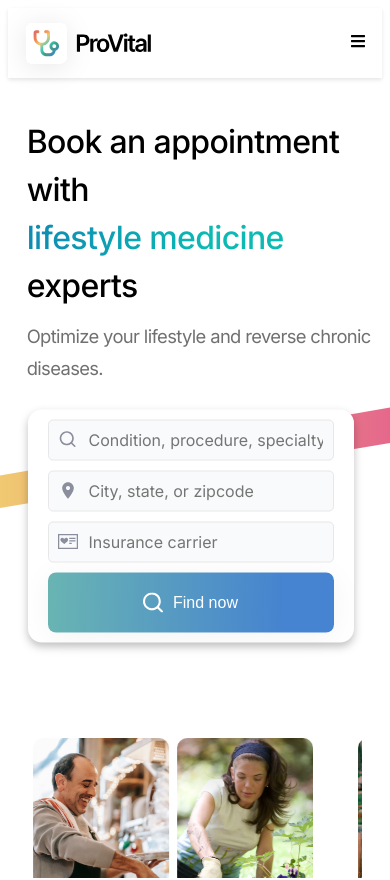
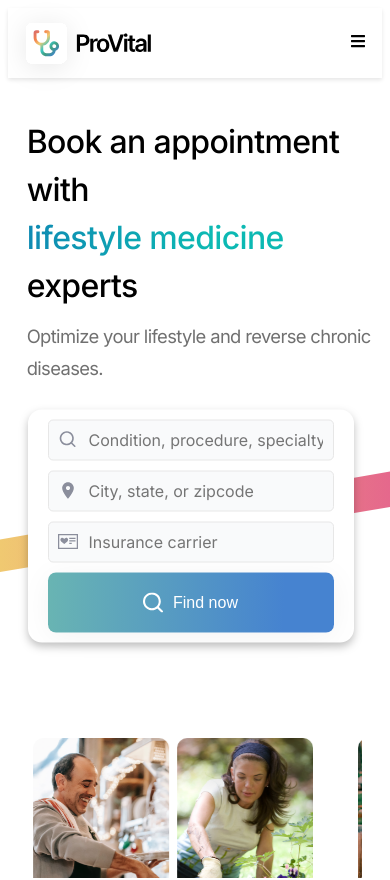
Before and after one commit to EvilFlame112/Provital-V2, a React (Vite) app: page / in a window 390 px wide. Shown: the top 880 px of the page. Built offline with nearby package versions, Linux system fonts and the light colour scheme.

Commit message:
finishing touches

```diff
--- a/src/components/colourelements/Barele.css
+++ b/src/components/colourelements/Barele.css
@@ -2,7 +2,7 @@
     display: flex;
     position: absolute;
     left: 0;
-    bottom: 10vh;
+    bottom: 13vh;
     height: 35%;
     width: 100%;
     z-index: 1000;
@@ -18,7 +18,7 @@
         display: flex;
         position: absolute;
         left: 0;
-        bottom: 21rem;
+        bottom: 17rem;
         width: 100%;
         height: 35%;
         z-index: -1;
```
